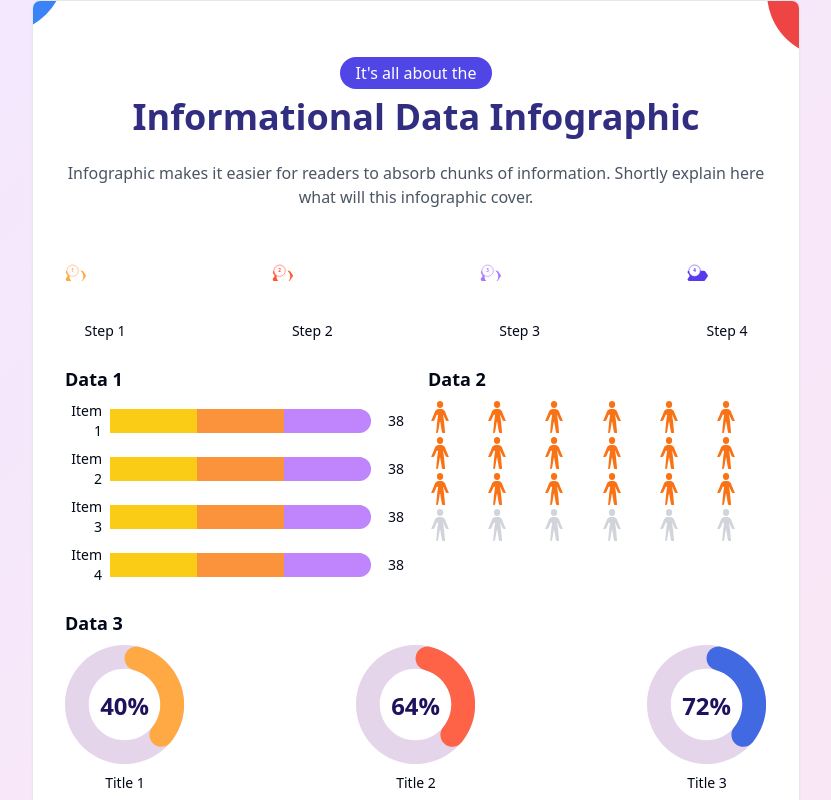
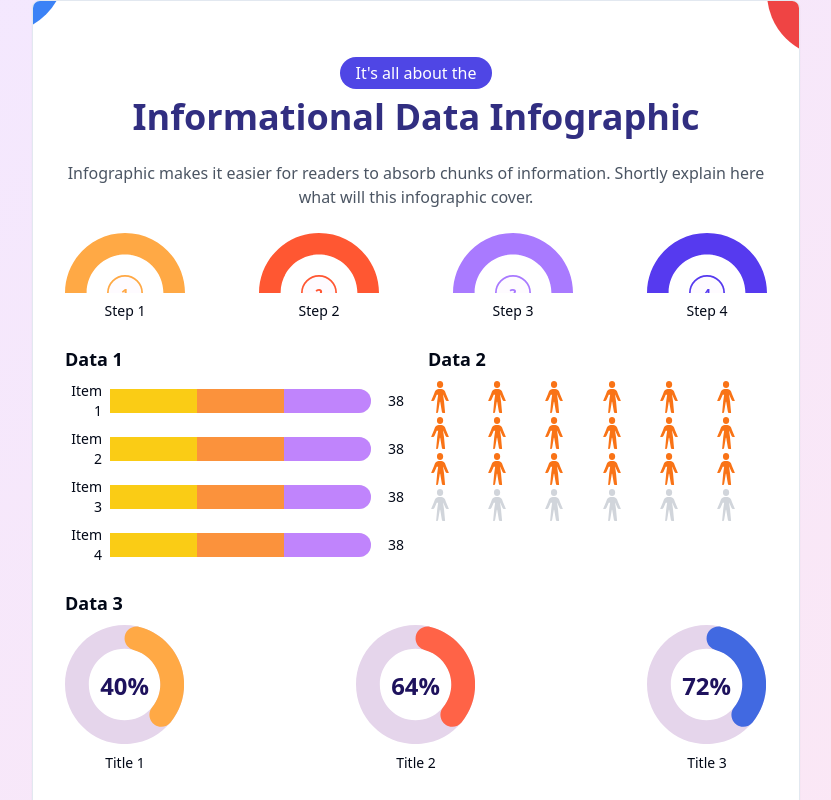
Before and after one commit to GPT-Engineer-App/dashboard-replicator, a React (Vite) app: page / in a window 1280 px wide. Shown: the top 800 px of the page, without its empty margins (224-1055 px from the left). Built offline with nearby package versions, Linux system fonts and the light colour scheme.

Commit message:
GPT Engineer Update [skip gpt_engineer]

```diff
--- a/src/pages/Index.jsx
+++ b/src/pages/Index.jsx
@@ -27,14 +27,17 @@ const Index = () => {
         <div className="flex justify-between items-center relative">
           {['Step 1', 'Step 2', 'Step 3', 'Step 4'].map((step, index) => (
             <div key={step} className="flex flex-col items-center">
-              <svg xmlns="http://www.w3.org/2000/svg" width="80" height="80" viewBox="0 0 420 83.999999">
-                <g clipPath={`url(#clip-path-${index})`}>
-                  <path fill={['#ffa945', '#ff5732', '#a97aff', '#563aef'][index]} d="M89.34375 30L9.632812 30C4.066406 30 0.792969 36.292969 3.976562 40.894531L12.28125 52.886719C13.902344 55.226562 13.910156 58.324219 12.304688 60.671875L4.085938 72.683594C0.933594 77.28125 4.214844 83.542969 9.769531 83.542969L89.34375 83.542969C91.613281 83.542969 93.734375 82.417969 95.027344 80.542969L108.640625 60.648438C110.238281 58.316406 110.238281 55.234375 108.640625 52.894531L95.027344 33C93.734375 31.125 91.609375 30 89.34375 30Z" />
+              <svg xmlns="http://www.w3.org/2000/svg" width="120" height="60" viewBox="0 0 210 105" preserveAspectRatio="xMidYMid meet">
+                <defs>
+                  <clipPath id={`gaugeMask-${index}`}>
+                    <path d="M 0 105 C 0 47.011719 47.011719 0 105 0 C 162.988281 0 210 47.011719 210 105 L 172.199219 105 C 172.199219 67.886719 142.113281 37.800781 105 37.800781 C 67.886719 37.800781 37.800781 67.886719 37.800781 105 Z M 0 105 " />
+                  </clipPath>
+                </defs>
+                <g clipPath={`url(#gaugeMask-${index})`}>
+                  <rect x="-21" width="252" fill={['#ffa945', '#ff5732', '#a97aff', '#563aef'][index]} y="-10.5" height="125.999995" />
                 </g>
-                <g clipPath={`url(#circle-clip-path-${index})`}>
-                  <circle cx="40" cy="30" r="30" fill="#fefbff" stroke={['#ffa945', '#ff5732', '#a97aff', '#563aef'][index]} strokeWidth="3" />
-                </g>
-                <text x="40" y="36" textAnchor="middle" fill={['#ffa945', '#ff5732', '#a97aff', '#563aef'][index]} fontSize="24" fontWeight="bold">
+                <circle cx="105" cy="105" r="30" fill="#fefbff" stroke={['#ffa945', '#ff5732', '#a97aff', '#563aef'][index]} strokeWidth="3" />
+                <text x="105" y="115" textAnchor="middle" fill={['#ffa945', '#ff5732', '#a97aff', '#563aef'][index]} fontSize="24" fontWeight="bold">
                   {index + 1}
                 </text>
               </svg>
```
